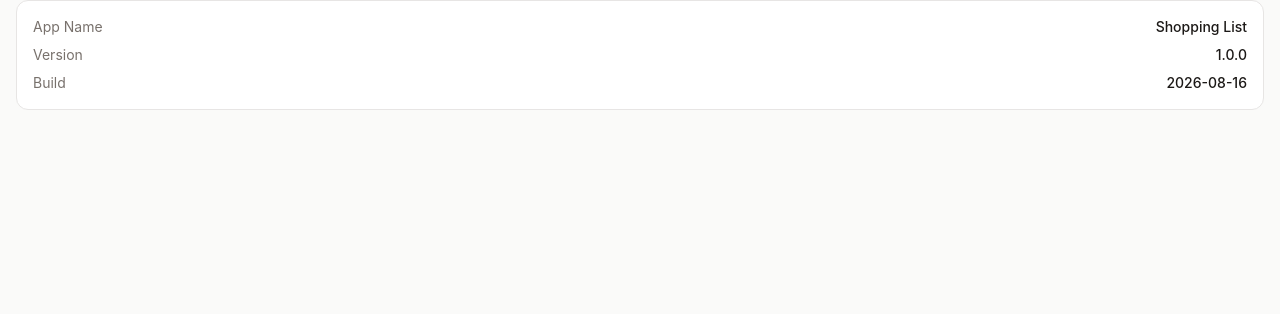
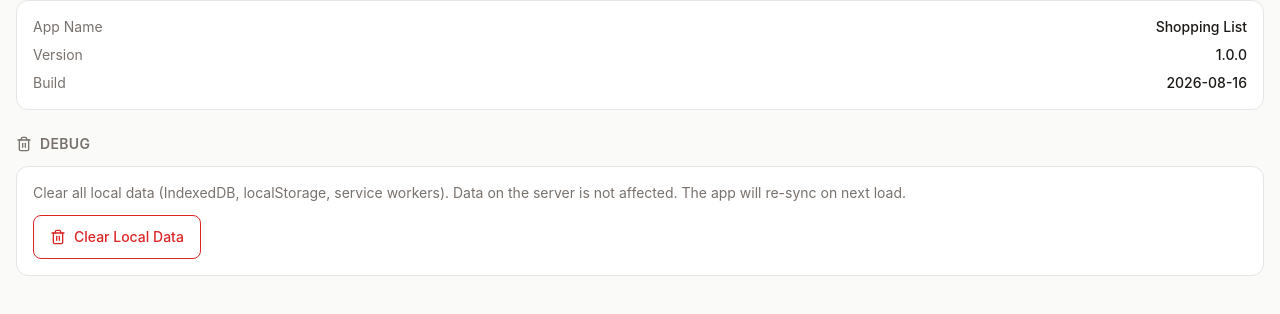
Before and after one commit to Brenton-Keats/ShoppingList-web, a SvelteKit app: page /settings in a window 1280 px wide. Shown: the part 1131-1445 px from the top of the page. Before the commit the page ends 1321 px from the top, so only its background shows below. Built offline with nearby package versions, Linux system fonts and the light colour scheme; no server answers.

Commit message:
feat: debug clear local data, fix SPA routing fallback

```diff
--- a/package.json
+++ b/package.json
@@ -5,7 +5,7 @@
 	"type": "module",
 	"scripts": {
 		"dev": "vite dev",
-		"build": "vite build",
+		"build": "vite build && cp build/404.html build/index.html",
 		"preview": "vite preview",
 		"prepare": "svelte-kit sync || echo ''",
 		"check": "svelte-kit sync && svelte-check --tsconfig ./tsconfig.json",
--- a/src/routes/settings/+page.svelte
+++ b/src/routes/settings/+page.svelte
@@ -8,7 +8,8 @@
 		LayoutGrid,
 		ArrowUpDown,
 		Download,
-		Info
+		Info,
+		Trash2
 	} from '@lucide/svelte';
 	import { preferencesStore } from '$lib/stores/preferences.svelte';
 	import { uiStore } from '$lib/stores/ui.svelte';
@@ -32,6 +33,7 @@
 	let items = $state<ListItem[]>([]);
 	let products = $state<Product[]>([]);
 	let showExport = $state(false);
+	let confirmClear = $state(false);
 
 	const syncIntervals = [
 		{ value: 15, label: '15 seconds' },
@@ -87,6 +89,34 @@
 
 	function handleManualSync() {
 		syncStore.sync();
+	}
+
+	async function clearAllLocalData() {
+		// Delete IndexedDB
+		const { db } = await import('$lib/db/database');
+		await db.delete();
+
+		// Clear localStorage
+		localStorage.clear();
+
+		// Unregister service workers
+		if ('serviceWorker' in navigator) {
+			const registrations = await navigator.serviceWorker.getRegistrations();
+			for (const reg of registrations) {
+				await reg.unregister();
+			}
+		}
+
+		// Clear caches
+		if ('caches' in window) {
+			const cacheNames = await caches.keys();
+			for (const name of cacheNames) {
+				await caches.delete(name);
+			}
+		}
+
+		// Reload the page to reinitialise cleanly
+		window.location.reload();
 	}
 </script>
 
@@ -247,6 +277,38 @@
 			</div>
 		</div>
 	</section>
+
+	<section class="flex flex-col gap-3">
+		<h2 class="flex items-center gap-2 text-sm font-semibold uppercase tracking-wide text-[var(--color-text-secondary)]">
+			<Trash2 size={16} />
+			Debug
+		</h2>
+		<div class="rounded-xl border border-[var(--color-border)] bg-[var(--color-surface)] p-4">
+			<p class="mb-3 text-sm text-[var(--color-text-secondary)]">
+				Clear all local data (IndexedDB, localStorage, service workers). Data on the server is not affected. The app will re-sync on next load.
+			</p>
+			{#if confirmClear}
+				<div class="flex gap-3">
+					<button
+						onclick={() => { confirmClear = false; }}
+						class="flex-1 rounded-xl border border-[var(--color-border)] bg-[var(--color-surface)] py-3 text-sm font-medium text-[var(--color-text)] active:bg-[var(--color-bg)]"
+					>Cancel</button>
+					<button
+						onclick={clearAllLocalData}
+						class="flex-1 rounded-xl bg-[var(--color-error)] py-3 text-sm font-medium text-white active:brightness-90"
+					>Confirm Clear</button>
+				</div>
+			{:else}
+				<button
+					onclick={() => { confirmClear = true; }}
+					class="inline-flex items-center gap-2 rounded-lg border border-[var(--color-error)] px-4 py-2.5 text-sm font-medium text-[var(--color-error)] active:bg-[var(--color-error)]/10"
+				>
+					<Trash2 size={16} />
+					Clear Local Data
+				</button>
+			{/if}
+		</div>
+	</section>
 </div>
 
 {#if showExport && activeList}
--- a/svelte.config.js
+++ b/svelte.config.js
@@ -8,13 +8,12 @@ const config = {
 		adapter: adapter({
 			pages: 'build',
 			assets: 'build',
-			fallback: 'index.html',
+			fallback: '404.html',
 			precompress: false,
-			strict: true
+			strict: false
 		}),
 		prerender: {
-			entries: ['*'],
-			crawl: true
+			entries: ['/']
 		},
 		paths: {
 			base: process.env.NODE_ENV === 'production' ? '/shoppinglist-web' : ''
```
